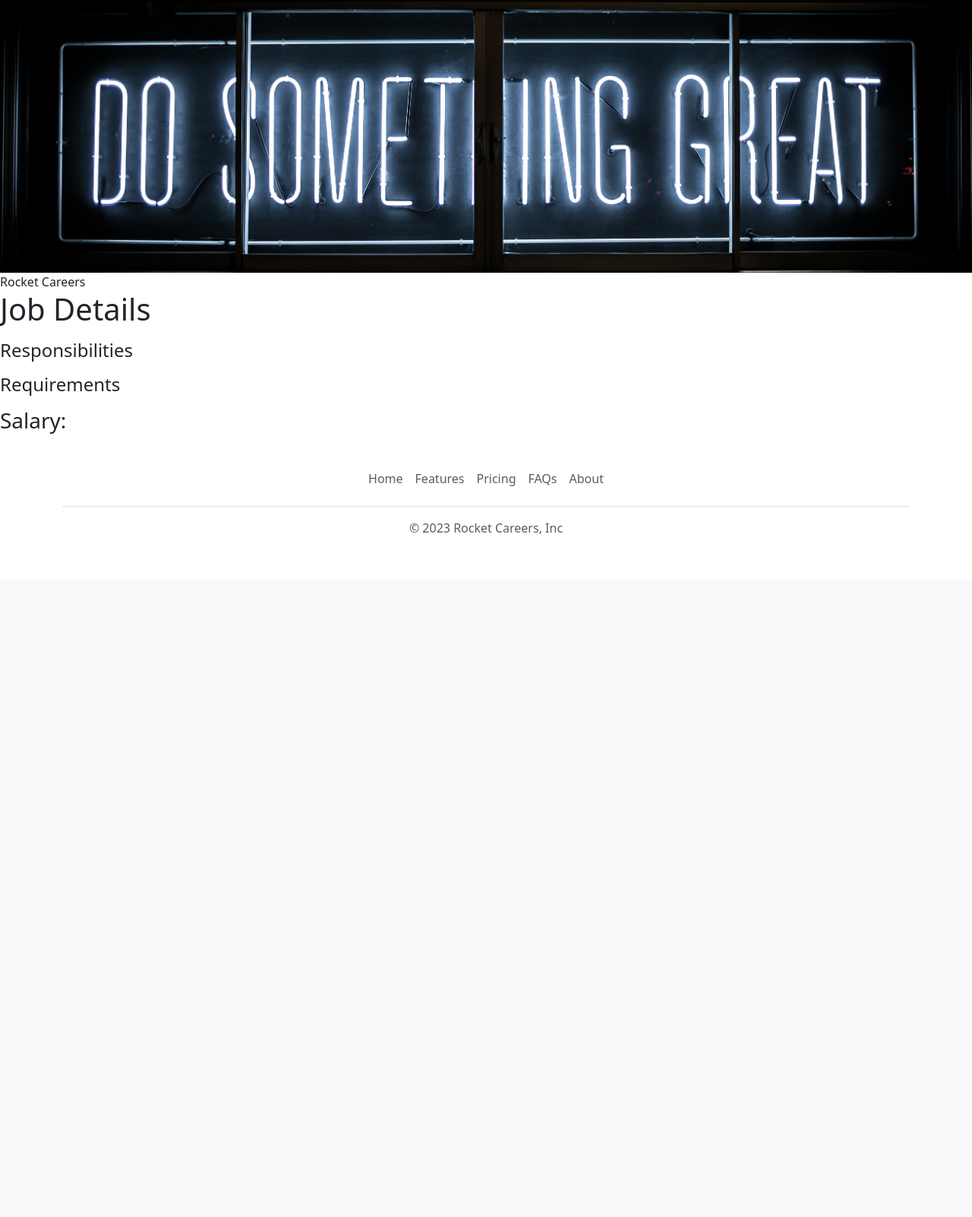
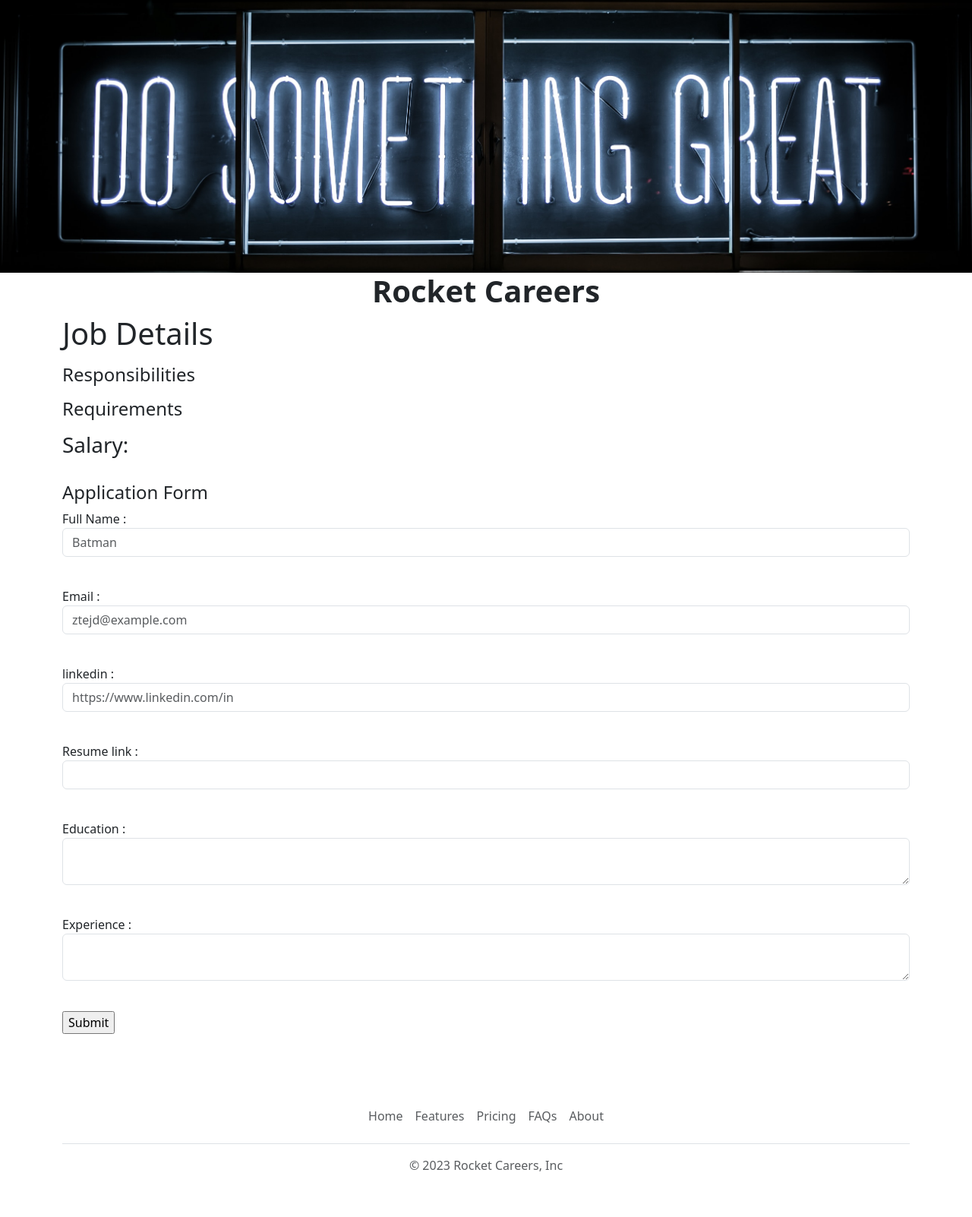
Before and after one commit to BALASUBRAMANI619/Rocket-Career-Website, a Flask app: template templates/jobpage.html in a window 1280 px wide. Shown: the part 57-1659 px from the top of the page at 76% size. Before the commit the page ends 760 px from the top, so only its background shows below. Run offline with Flask 3, Linux system fonts and the light colour scheme; the template is opened without the code that fills it, so the values that code supplies are empty.

Commit message:
store data to the database from the application from

```diff
--- a/app.py
+++ b/app.py
@@ -1,7 +1,8 @@
-from flask import Flask,render_template,jsonify
-from database import load_jobs_from_db, load_job_from_db
+from flask import Flask,render_template,jsonify,request
+from database import add_application_to_db, load_jobs_from_db, load_job_from_db
+
 from sqlalchemy import text
-app = Flask(__name__)
+app = Flask(__name__, static_url_path='/static')
 '''
 JOBS = [
 
@@ -42,6 +43,13 @@ def show_jobs(id):
       return jsonify({'error': 'Job not found'}), 404
     return render_template('jobpage.html', job=job)
 
+@app.route("/jobs/<id>/apply", methods=['POST'])
+def apply_to_job(id):
+  data = request.form
+  job = load_job_from_db(id)
+  add_application_to_db(id, data)
+  return render_template('application_submitted.html',
+                         application=data, job=job)
 
 if __name__ == '__main__':
   app.run(host='0.0.0.0',debug=True)
--- /dev/null
+++ b/templates/application_form.html
@@ -0,0 +1,28 @@
+<br>
+<h4> Application Form </h4>
+  <form action="/jobs/{{job['id']}}/apply" method="post">
+    <div class="mb-3">
+    <label>Full Name : </label>
+    <input type="text" class="form-control" name="full_name" placeholder="Batman"><br></div>
+    <div class="mb-3">
+    <label>Email : </label>
+    <input type="email" class="form-control" name="email" placeholder="ztejd@example.com"><br></div>
+    <div class="mb-3">
+    <label>linkedin : </label>
+    <input type="text" class="form-control" name="linkedin_url" placeholder="https://www.linkedin.com/in">
+        <br></div>
+    <div class="mb-3">
+      <label>Resume link : </label>
+      <input type="text" class="form-control" name="resume_url">
+          <br></div>
+    <div class="mb-3">
+      <label>Education : </label>
+      <textarea name="education" class="form-control"></textarea><br></div>
+
+      <div class="mb-3">
+      <label>Experience : </label>
+      <textarea name="work_experience" class="form-control"></textarea><br></div>
+    <input type="submit">
+  </form>
+</h4>
+<br><br>
--- a/templates/banner.html
+++ b/templates/banner.html
@@ -7,4 +7,4 @@
     }
 
 </style>
-<img id="banner" src="static/banner.jpg" height="320" width="420">
+<img id="banner" src="{{ url_for('static', filename='banner2.jpg') }}" height="320" width="420">
--- a/templates/footer.html
+++ b/templates/footer.html
@@ -1,7 +1,7 @@
 <div class="container">
   <footer class="py-3 my-4">
     <ul class="nav justify-content-center border-bottom pb-3 mb-3">
-      <li class="nav-item"><a href="https://rocket-career-website.balasubramanina.repl.co/" class="nav-link px-2 text-body-secondary">Home</a></li>
+      <li class="nav-item"><a href="/" class="nav-link px-2 text-body-secondary">Home</a></li>
       <li class="nav-item"><a href="#" class="nav-link px-2 text-body-secondary">Features</a></li>
       <li class="nav-item"><a href="#" class="nav-link px-2 text-body-secondary">Pricing</a></li>
       <li class="nav-item"><a href="#" class="nav-link px-2 text-body-secondary">FAQs</a></li>
--- a/templates/jobpage.html
+++ b/templates/jobpage.html
@@ -9,7 +9,7 @@
     {% include 'nav.html' %}
     {% include 'banner.html' %}
 
-    <div class="container>
+    <div class="container">
       <h1 class="text-center fw-bold">Rocket Careers</h1>
     <h1>Job Details</h1>
       <h3 class="mb-2">{{job.title}}</h3>
@@ -28,6 +28,7 @@
         {% endfor %}
       </ol>
       <h3>Salary: {{job['currency']}} {{job['salary']}}</h3>
+    {% include 'application_form.html' %}
     </div>
 
     {% include 'footer.html' %}
```
Also changed, not shown: database.py (+16 -0 lines), templates/application_submitted.html (added, +44 -0 lines), static/banner2.jpg (added).
